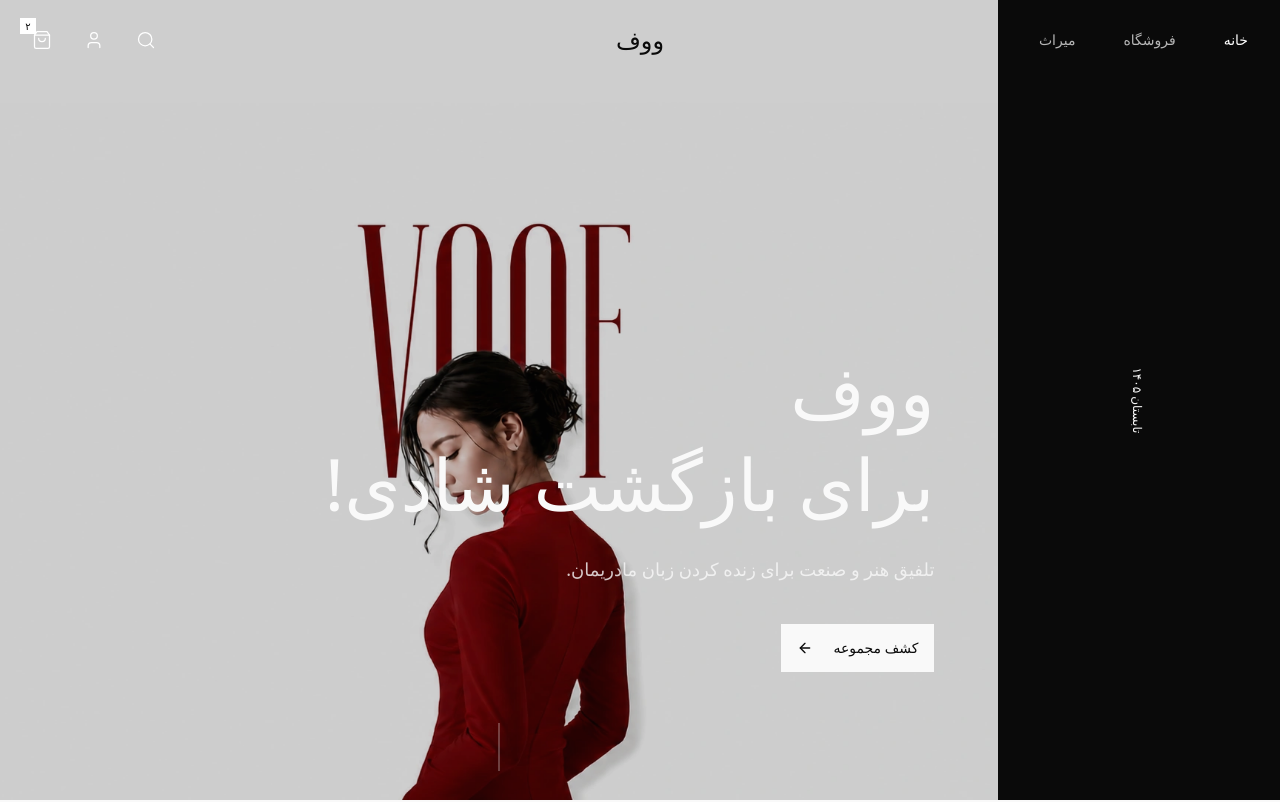
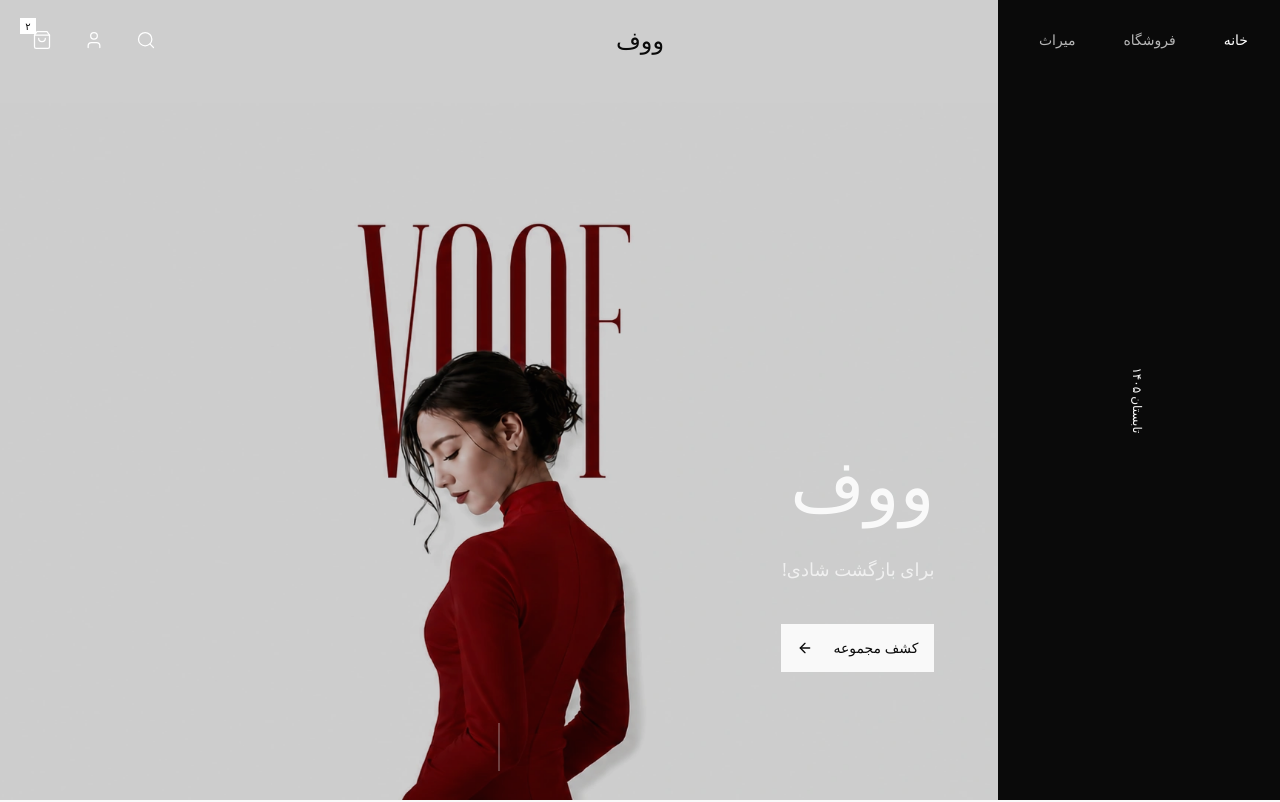
Before and after one commit to HosseinNabavi94/voof, a Next.js app: page / in a window 1280 px wide. Shown: the top 802 px of the page. Built offline with nearby package versions, Linux system fonts and the light colour scheme.

Commit message:
Update4 hero-section.tsx

```diff
--- a/components/hero-section.tsx
+++ b/components/hero-section.tsx
@@ -47,10 +47,10 @@ export function HeroSection() {
             <h1 className="font-serif text-4xl md:text-5xl lg:text-7xl text-background leading-[1.3] mb-6 text-balance">
               ووف
               <br />
-              برای بازگشت شادی!
+
             </h1>
             <p className="text-background/80 text-base lg:text-lg mb-10 max-w-md leading-relaxed">
-              تلفیق هنر و صنعت برای زنده کردن زبان مادریمان.
+            برای بازگشت شادی!
             </p>
             <motion.div whileHover={{ scale: 1.02 }} whileTap={{ scale: 0.98 }}>
               <Link href="/shop">
```
